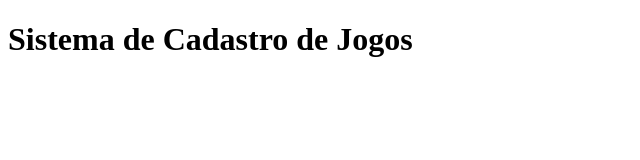
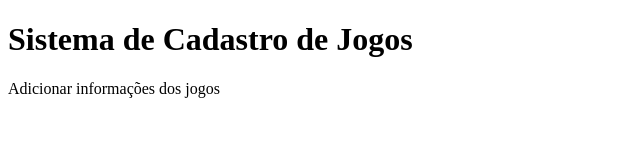
Before and after one commit to brenocolaco/estudo-do-git-hub, a plain HTML site: page index.html in a window 1280 px wide. Shown: the whole page, without its empty margins (0-640 px from the left). Drawn offline with Linux system fonts and the light colour scheme.

Commit message:
Adicionando informação ao index.html

```diff
--- a/index.html
+++ b/index.html
@@ -8,6 +8,7 @@
 </head>
 <body>
     <h1>Sistema de Cadastro de Jogos</h1>
+    <p>Adicionar informações dos jogos</p>
     <script src="app.js"></script>
 </body>
 </html>
```
